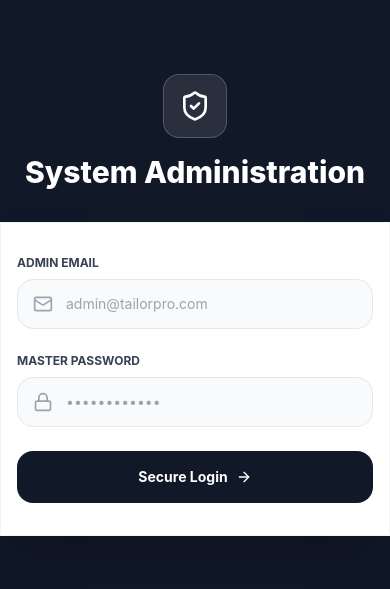
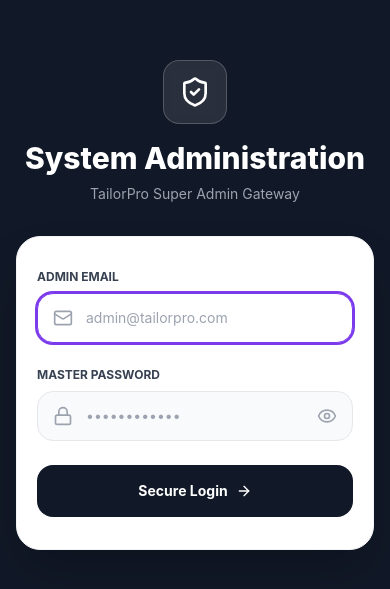
Before and after one commit to oluwajuwonlo342/TailorPro, a React (Vite) app: page /admin/login in a window 390 px wide. Shown: the part 117-706 px from the top of the page. Built offline with nearby package versions, Linux system fonts and the light colour scheme; no server answers.

Commit message:
Update AdminLogin.jsx

```diff
--- a/src/pages/admin/AdminLogin.jsx
+++ b/src/pages/admin/AdminLogin.jsx
@@ -1,49 +1,85 @@
 import { useState } from 'react';
 import { useNavigate } from 'react-router-dom';
-import { ShieldCheck, Lock, Mail, ArrowRight, AlertCircle } from 'lucide-react';
+import { ShieldCheck, Lock, Mail, ArrowRight, AlertCircle, Eye, EyeOff } from 'lucide-react';
 import api from '../../services/api';
+import { useAuth } from '../../context/AuthContext';
 
 export default function AdminLogin() {
   const [email, setEmail] = useState('');
   const [password, setPassword] = useState('');
+  const [showPassword, setShowPassword] = useState(false);
   const [loading, setLoading] = useState(false);
   const [error, setError] = useState('');
   const navigate = useNavigate();
+  const { setUser } = useAuth() || {};
 
   const handleAdminLogin = async (e) => {
     e.preventDefault();
+    if (loading) return;
+
     setLoading(true);
     setError('');
 
     try {
-      const response = await api.post('/admin/login', { email, password });
+      const response = await api.post('/admin/login', {
+        email: email.trim().toLowerCase(),
+        password
+      });
 
-      // Save data securely
-      localStorage.setItem('token', response.data.token);
-      localStorage.setItem('user', JSON.stringify(response.data));
+      // Works with both response shapes: { token, data: {...} } and { token, ...fields }
+      const { token, data } = response.data;
+      const admin = data || response.data;
 
-      // Navigate to dashboard
-      navigate('/admin/dashboard');
+      // Never keep a session for an account that isn't an administrator
+      if (!token || admin.role !== 'admin') {
+        setError('Invalid administrator credentials.');
+        return;
+      }
+
+      const adminUser = {
+        _id: admin._id || admin.id,
+        fullName: admin.fullName || 'Super Admin',
+        email: admin.email,
+        role: admin.role
+      };
+
+      localStorage.setItem('token', token);
+      localStorage.setItem('user', JSON.stringify(adminUser)); // no token copy stored here
+      if (setUser) setUser(adminUser); // so route guards see the admin straight away
+
+      navigate('/admin/dashboard', { replace: true });
     } catch (err) {
-      setError(err.response?.data?.error || 'Invalid administrator credentials.');
+      if (!err.response) {
+        setError('Cannot reach the server. Check your internet connection and try again.');
+      } else if (err.response.status === 401) {
+        setError('Invalid administrator credentials.');
+      } else {
+        // Rate limit, suspended account, server problem, etc.: show what the server said
+        setError(
+          err.response.data?.error ||
+          err.response.data?.message ||
+          'Something went wrong. Please try again.'
+        );
+      }
     } finally {
       setLoading(false);
     }
   };
 
   return (
-    <div className="min-h-screen bg-brand-dark flex flex-col justify-center py-12 sm:px-6 lg:px-8 font-sans relative overflow-hidden">
+    <div className="min-h-screen bg-brand-dark flex flex-col justify-center py-12 px-4 sm:px-6 lg:px-8 font-sans relative overflow-hidden">
       <div className="sm:mx-auto sm:w-full sm:max-w-md relative z-10">
         <div className="mx-auto w-16 h-16 bg-white/10 rounded-2xl flex items-center justify-center mb-4 border border-white/20 backdrop-blur-sm">
           <ShieldCheck className="w-8 h-8 text-white" />
         </div>
         <h2 className="mt-2 text-center text-3xl font-extrabold text-white">System Administration</h2>
+        <p className="mt-2 text-center text-sm text-gray-400">TailorPro Super Admin Gateway</p>
       </div>
 
       <div className="mt-8 sm:mx-auto sm:w-full sm:max-w-md relative z-10">
-        <div className="bg-white py-8 px-4 shadow-2xl sm:rounded-3xl sm:px-10 border border-gray-100">
+        <div className="bg-white py-8 px-5 sm:px-10 shadow-2xl rounded-3xl border border-gray-100">
           {error && (
-            <div className="mb-6 p-4 bg-red-50 border-l-4 border-red-500 rounded-r-xl flex items-start">
+            <div className="mb-6 p-4 bg-red-50 border-l-4 border-red-500 rounded-r-xl flex items-start" role="alert">
               <AlertCircle className="w-5 h-5 text-red-500 mr-3 shrink-0" />
               <p className="text-sm font-bold text-red-900">{error}</p>
             </div>
@@ -51,27 +87,55 @@ export default function AdminLogin() {
 
           <form className="space-y-6" onSubmit={handleAdminLogin}>
             <div>
-              <label className="block text-xs font-bold text-gray-700 uppercase mb-2">Admin Email</label>
+              <label htmlFor="admin-email" className="block text-xs font-bold text-gray-700 uppercase mb-2">Admin Email</label>
               <div className="relative">
                 <Mail className="w-5 h-5 text-gray-400 absolute left-4 top-1/2 -translate-y-1/2" />
-                <input type="email" required value={email} onChange={(e) => setEmail(e.target.value)}
-                  className="w-full pl-12 pr-4 py-3.5 bg-gray-50 border rounded-2xl text-sm focus:ring-2 focus:ring-primary"
-                  placeholder="admin@tailorpro.com" />
+                <input
+                  id="admin-email"
+                  name="email"
+                  type="email"
+                  required
+                  autoFocus
+                  autoComplete="username"
+                  value={email}
+                  onChange={(e) => setEmail(e.target.value)}
+                  className="w-full pl-12 pr-4 py-3.5 bg-gray-50 border border-gray-200 rounded-2xl text-sm outline-none focus:bg-white focus:border-primary focus:ring-2 focus:ring-primary"
+                  placeholder="admin@tailorpro.com"
+                />
               </div>
             </div>
 
             <div>
-              <label className="block text-xs font-bold text-gray-700 uppercase mb-2">Master Password</label>
+              <label htmlFor="admin-password" className="block text-xs font-bold text-gray-700 uppercase mb-2">Master Password</label>
               <div className="relative">
                 <Lock className="w-5 h-5 text-gray-400 absolute left-4 top-1/2 -translate-y-1/2" />
-                <input type="password" required value={password} onChange={(e) => setPassword(e.target.value)}
-                  className="w-full pl-12 pr-4 py-3.5 bg-gray-50 border rounded-2xl text-sm focus:ring-2 focus:ring-primary"
-                  placeholder="••••••••••••" />
+                <input
+                  id="admin-password"
+                  name="password"
+                  type={showPassword ? 'text' : 'password'}
+                  required
+                  autoComplete="current-password"
+                  value={password}
+                  onChange={(e) => setPassword(e.target.value)}
+                  className="w-full pl-12 pr-12 py-3.5 bg-gray-50 border border-gray-200 rounded-2xl text-sm outline-none focus:bg-white focus:border-primary focus:ring-2 focus:ring-primary"
+                  placeholder="••••••••••••"
+                />
+                <button
+                  type="button"
+                  onClick={() => setShowPassword((prev) => !prev)}
+                  aria-label={showPassword ? 'Hide password' : 'Show password'}
+                  className="absolute right-4 top-1/2 -translate-y-1/2 text-gray-400 hover:text-gray-700"
+                >
+                  {showPassword ? <EyeOff className="w-5 h-5" /> : <Eye className="w-5 h-5" />}
+                </button>
               </div>
             </div>
 
-            <button type="submit" disabled={loading}
-              className="w-full flex justify-center items-center py-4 px-4 rounded-2xl text-sm font-bold text-white bg-brand-dark hover:bg-black transition-all">
+            <button
+              type="submit"
+              disabled={loading}
+              className="w-full flex justify-center items-center py-4 px-4 rounded-2xl text-sm font-bold text-white bg-brand-dark hover:bg-black transition-all disabled:opacity-70 disabled:cursor-not-allowed"
+            >
               {loading ? 'Authenticating...' : 'Secure Login'}
               {!loading && <ArrowRight className="w-4 h-4 ml-2" />}
             </button>
```
